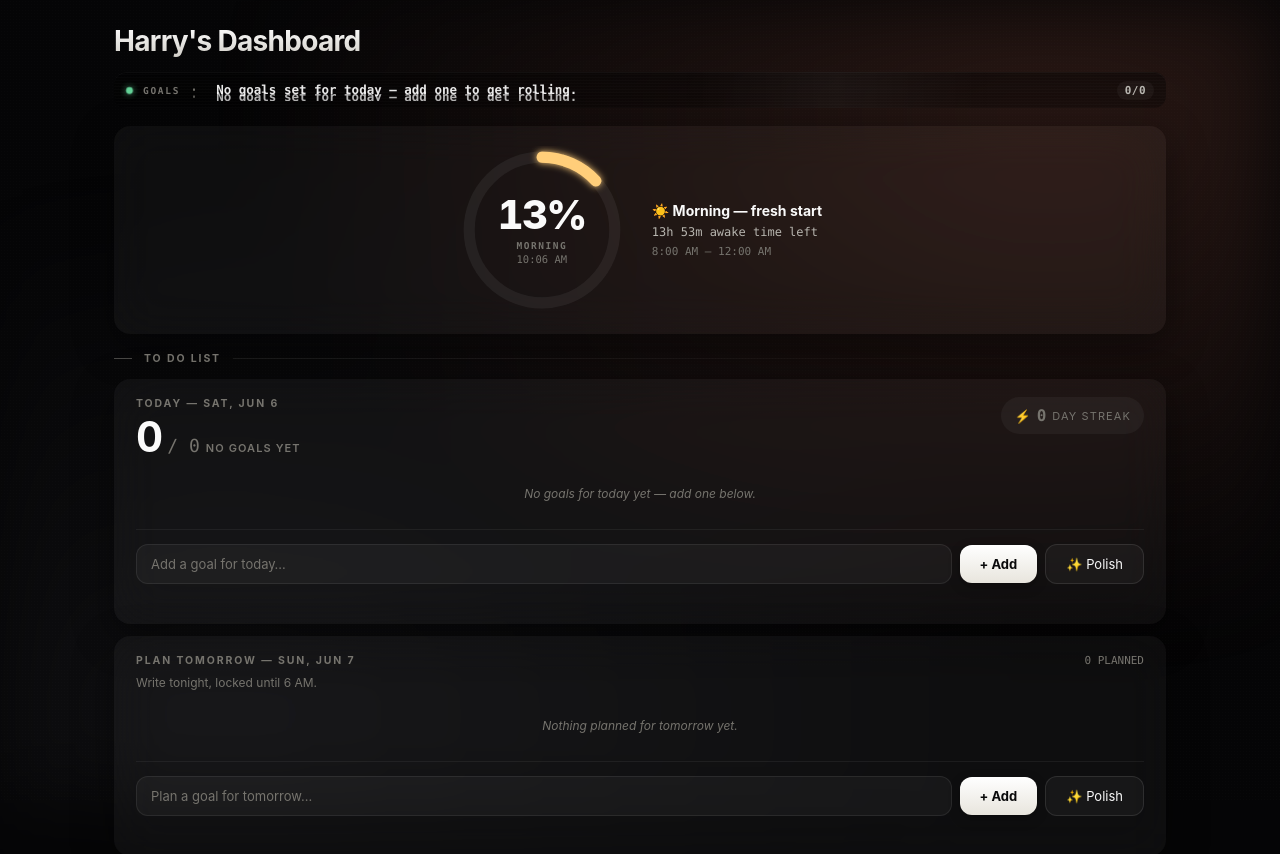
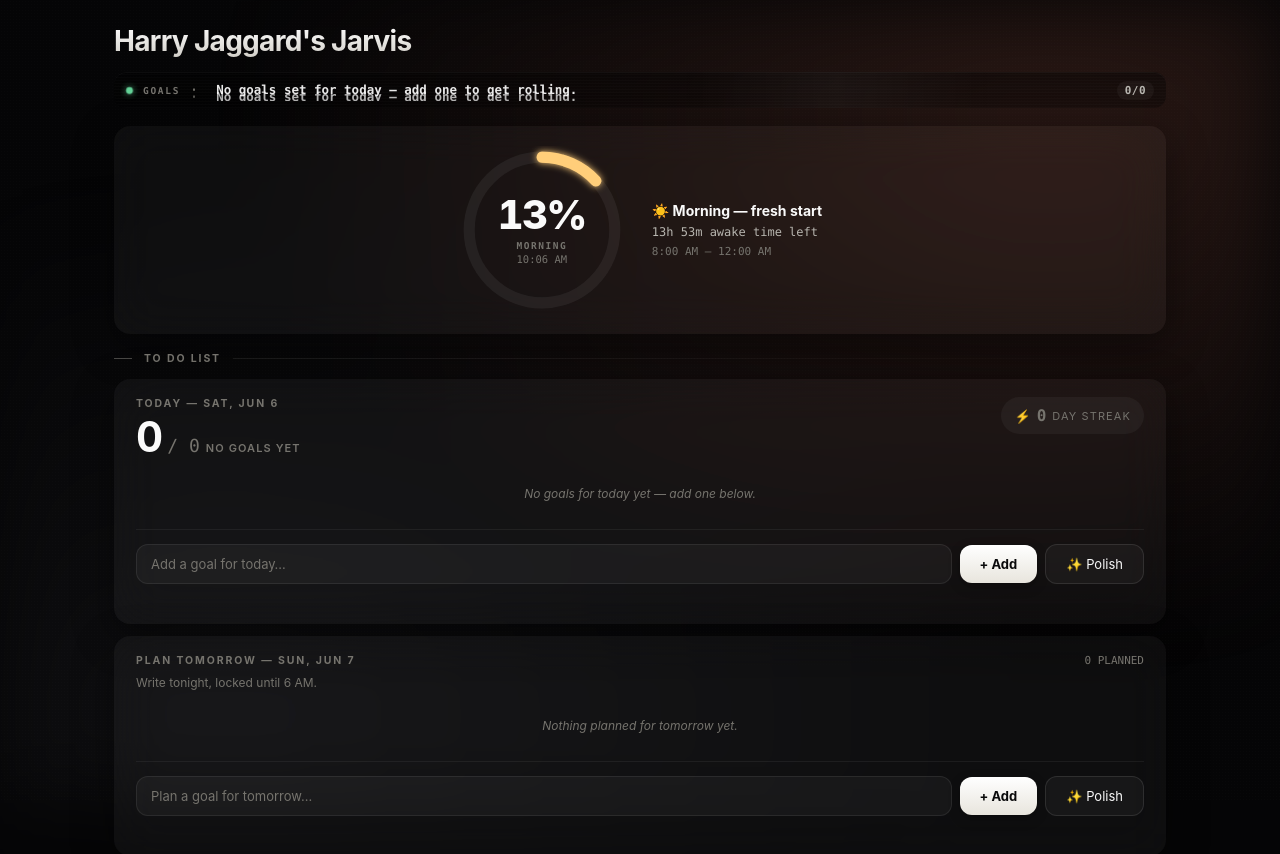
Before and after one commit to harrywilliamjaggard-art/ytdashboard, a plain HTML site: page index.html in a window 1280 px wide. Drawn offline with Linux system fonts and the light colour scheme.

Commit message:
auto-deploy 12:06:48

```diff
--- a/index.html
+++ b/index.html
@@ -525,7 +525,7 @@
 </head>
 <body>
 
-  <h1 class="dash-title">Harry's Dashboard</h1>
+  <h1 class="dash-title">Harry Jaggard's Jarvis</h1>
 
   <!-- Goal Ticker -->
   <div class="ticker-row">
```
